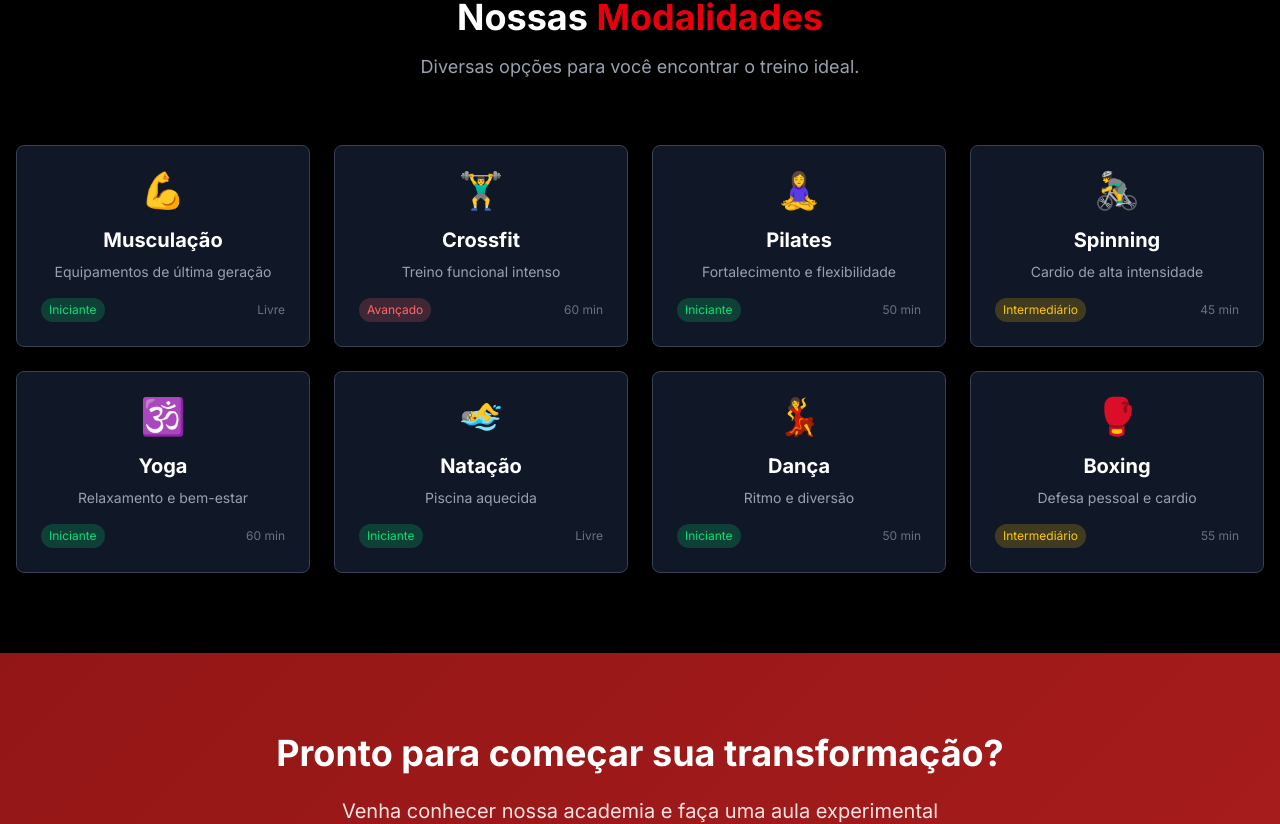
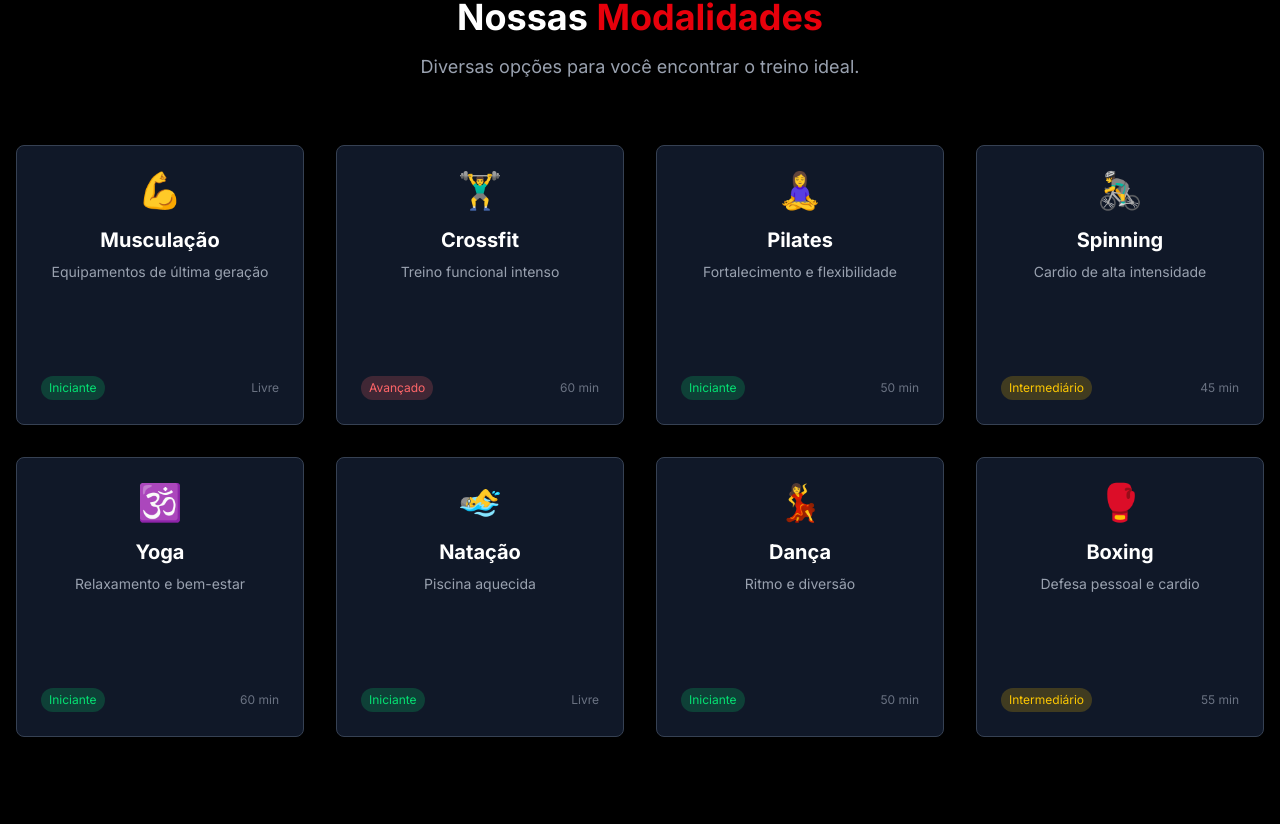
Before and after one commit to sena-technologies/site-institucional-fitLife-academia, a Next.js app: page / in a window 1280 px wide. Shown: the part 1805-2629 px from the top of the page. Built offline with nearby package versions, Linux system fonts and the light colour scheme.

Commit message:
correções: uniformização dos cards de modalidades, tooltip melhorado, nova imagem banner contato e animações banner sobre

```diff
--- a/src/app/about/page.tsx
+++ b/src/app/about/page.tsx
@@ -11,7 +11,7 @@ export default function About() {
         <div className="absolute inset-0 z-0">
           <div className="absolute inset-0 bg-gradient-to-r from-black/80 via-black/60 to-black/80 z-10" />
           <div
-            className="w-full h-full bg-cover bg-center bg-no-repeat"
+            className="w-full h-full bg-cover bg-center bg-no-repeat animate-ken-burns"
             style={{
               backgroundImage: "url('https://images.unsplash.com/photo-1534438327276-14e5300c3a48?ixlib=rb-4.0.3&ixid=M3wxMjA3fDB8MHxwaG90by1wYWdlfHx8fGVufDB8fHx8fA%3D%3D&auto=format&fit=crop&w=2070&q=80')"
             }}
@@ -19,10 +19,10 @@ export default function About() {
         </div>
 
         <div className="relative z-20 max-w-7xl mx-auto px-4 sm:px-6 lg:px-8 text-center">
-          <h1 className="text-4xl sm:text-6xl font-bold text-white mb-6">
+          <h1 className="text-4xl sm:text-6xl font-bold text-white mb-6 animate-fade-in-up">
             Sobre a <span className="text-red-500">FitLife</span>
           </h1>
-          <p className="text-xl text-gray-300 max-w-3xl mx-auto">
+          <p className="text-xl text-gray-300 max-w-3xl mx-auto animate-fade-in-up animation-delay-200">
             Há mais de 10 anos transformando vidas através do fitness e bem-estar
           </p>
         </div>
--- a/src/app/contact/page.tsx
+++ b/src/app/contact/page.tsx
@@ -44,18 +44,18 @@ export default function Contact() {
         <div className="absolute inset-0 z-0">
           <div className="absolute inset-0 bg-gradient-to-r from-black/80 via-black/60 to-black/80 z-10" />
           <div
-            className="w-full h-full bg-cover bg-center bg-no-repeat"
+            className="w-full h-full bg-cover bg-center bg-no-repeat animate-ken-burns"
             style={{
-              backgroundImage: "url('https://images.unsplash.com/photo-1571019613454-1cb2f99b2d8b?ixlib=rb-4.0.3&ixid=M3wxMjA3fDB8MHxwaG90by1wYWdlfHx8fGVufDB8fHx8fA%3D%3D&auto=format&fit=crop&w=2070&q=80')"
+              backgroundImage: "url('https://images.unsplash.com/photo-1593079831268-3381b0db4a77?ixlib=rb-4.0.3&ixid=M3wxMjA3fDB8MHxwaG90by1wYWdlfHx8fGVufDB8fHx8fA%3D%3D&auto=format&fit=crop&w=2069&q=80')"
             }}
           />
         </div>
 
         <div className="relative z-20 max-w-7xl mx-auto px-4 sm:px-6 lg:px-8 text-center">
-          <h1 className="text-4xl sm:text-6xl font-bold text-white mb-6">
+          <h1 className="text-4xl sm:text-6xl font-bold text-white mb-6 animate-fade-in-up">
             Entre em <span className="text-red-500">Contato</span>
           </h1>
-          <p className="text-xl text-gray-300 max-w-3xl mx-auto">
+          <p className="text-xl text-gray-300 max-w-3xl mx-auto animate-fade-in-up animation-delay-200">
             Estamos prontos para ajudar você a começar sua jornada fitness
           </p>
         </div>
--- a/src/app/page.tsx
+++ b/src/app/page.tsx
@@ -234,7 +234,7 @@ export default function HomePage() {
             </p>
           </div>
 
-          <div className="grid md:grid-cols-2 lg:grid-cols-4 gap-6">
+          <div className="grid md:grid-cols-2 lg:grid-cols-4 gap-8 pb-20">
             {modalidadesDestaque.map((modalidade, index) => (
               <div key={index} className={`animate-fade-in-up animation-delay-${(index % 4) * 200}`}>
                 <ModalityCard
--- a/src/components/ui/ModalityCard.tsx
+++ b/src/components/ui/ModalityCard.tsx
@@ -35,26 +35,29 @@ export default function ModalityCard({
   }
 
   return (
-    <div className="relative">
+    <div className="relative h-full">
       <Card
-        className="bg-gray-900 border-gray-700 p-6 text-center hover-card cursor-pointer transition-all duration-300 h-full"
+        className="bg-gray-900 border-gray-700 p-6 text-center hover-card cursor-pointer transition-all duration-300 h-full flex flex-col justify-between min-h-[280px]"
         onMouseEnter={() => setIsHovered(true)}
         onMouseLeave={() => setIsHovered(false)}
       >
+        <div className="flex-1 flex flex-col justify-center">
           <div className="text-4xl mb-4 animate-float">{icon}</div>
           <h3 className="text-xl font-bold text-white mb-2">{name}</h3>
-        <p className="text-gray-400 text-sm mb-4">{description}</p>
+          <p className="text-gray-400 text-sm mb-4 flex-1">{description}</p>
+        </div>
 
-        <div className="flex justify-between items-center text-xs">
+        <div className="flex justify-between items-center text-xs mt-auto">
           <span className={`px-2 py-1 rounded-full ${getDifficultyColor(difficulty)}`}>
             {difficulty}
           </span>
           <span className="text-gray-500">{duration}</span>
         </div>
+      </Card>
 
-        {/* Tooltip com horários */}
-        <div className={`absolute left-0 right-0 top-full mt-2 z-10 transition-all duration-300 ${
-          isHovered ? 'opacity-100 visible translate-y-0' : 'opacity-0 invisible -translate-y-2'
+      {/* Tooltip com horários - movido para fora do Card */}
+      <div className={`absolute left-0 right-0 top-full mt-2 z-50 transition-all duration-300 pointer-events-none ${
+        isHovered ? 'opacity-100 visible translate-y-0 pointer-events-auto' : 'opacity-0 invisible -translate-y-2'
       }`}>
         <div className="bg-gray-800 border border-gray-600 rounded-lg p-4 shadow-xl">
           <h4 className="text-white font-semibold mb-3 text-center">Horários de {name}</h4>
@@ -79,7 +82,6 @@ export default function ModalityCard({
           </div>
         </div>
       </div>
-      </Card>
     </div>
   )
 }
```
Lines whose indentation alone changed are shown as unchanged.
